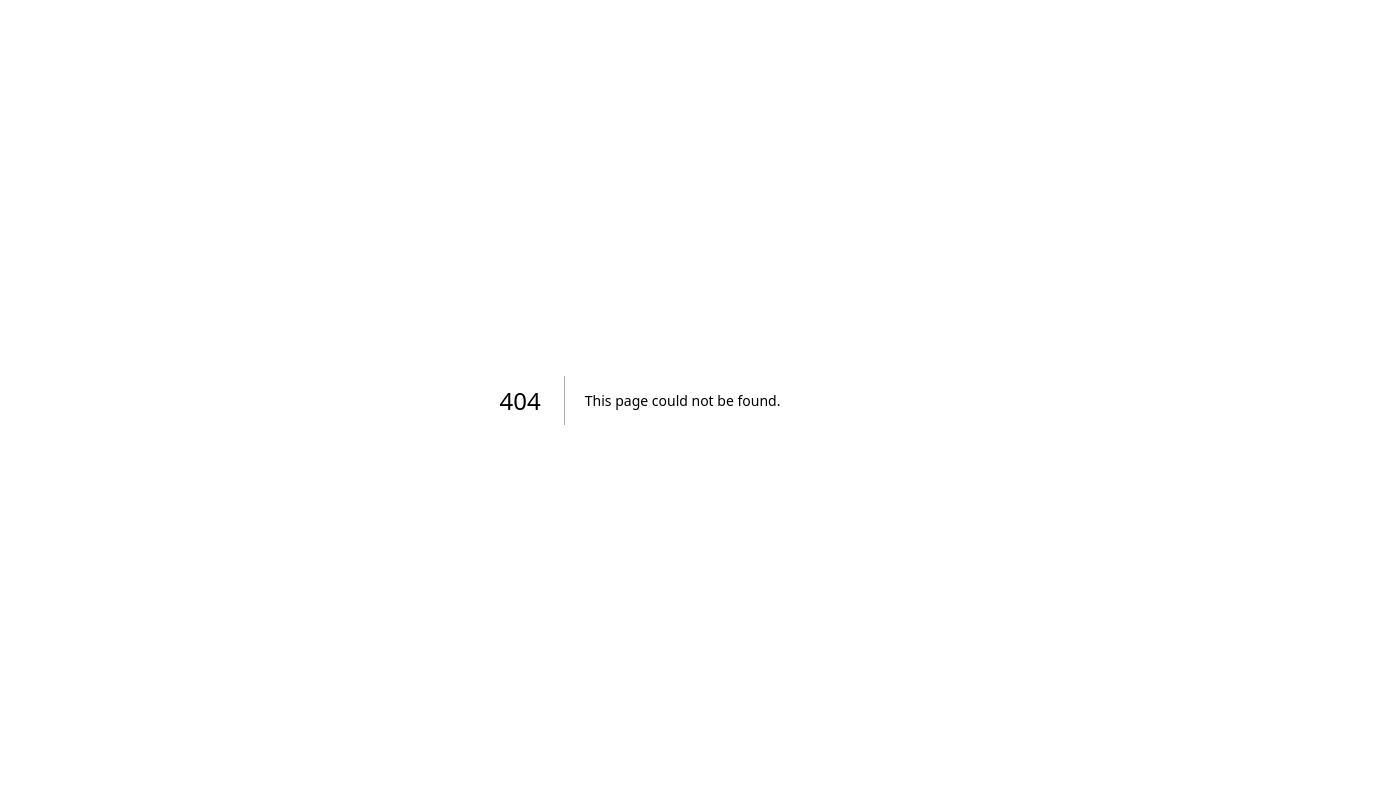
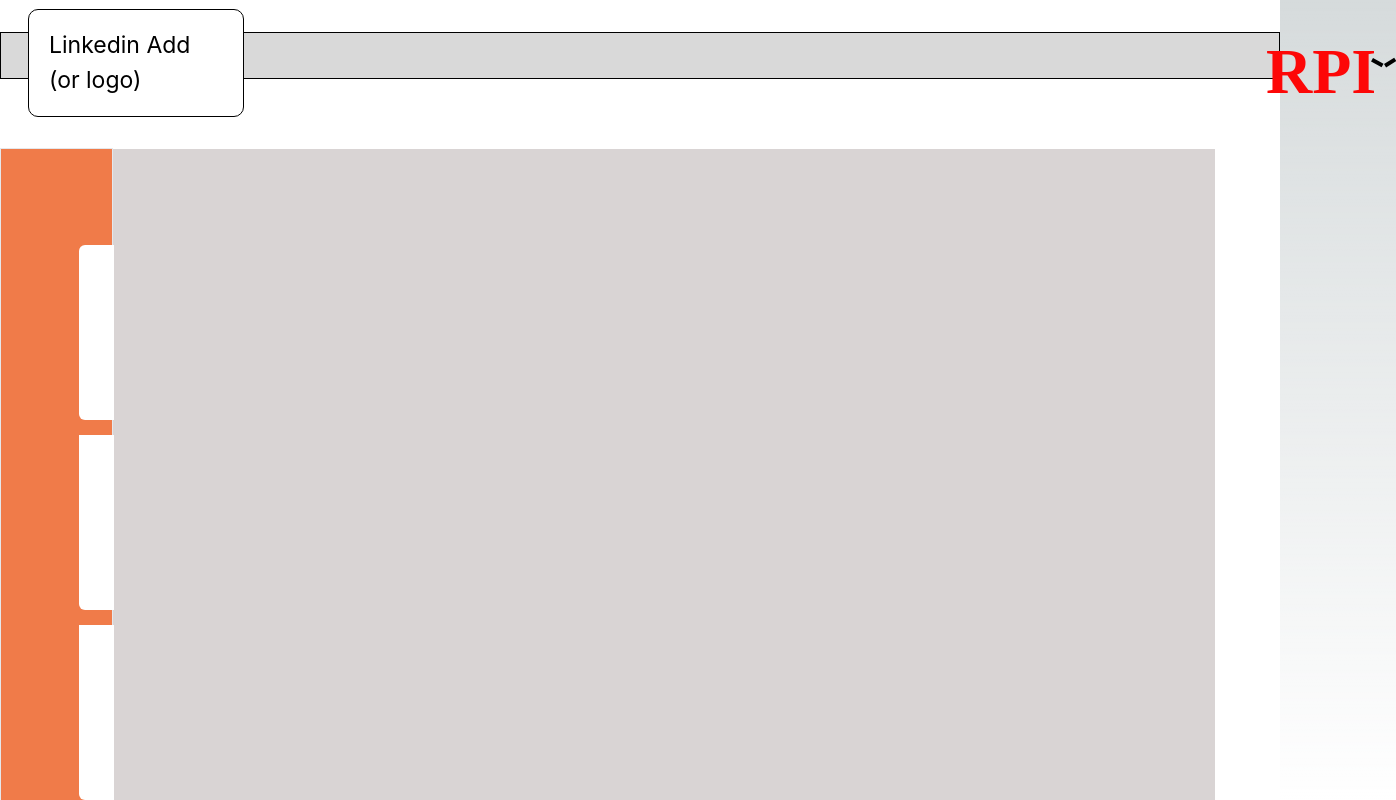
Before and after one commit to Tem-i/LinkedinAddOn, a Next.js app in the folder addondb/: page /website/home in a window 1280 px wide. Before the commit this address had no page. Shown: the top 800 px of the page, 1396 px wide, since content can reach past the window. Built offline with nearby package versions, Linux system fonts and the light colour scheme.

Commit message:
new commit

```diff
--- /dev/null
+++ b/addondb/pages/website/home.tsx
@@ -0,0 +1,39 @@
+import React from 'react'
+import Head from 'next/head'
+
+const home = () => {
+  return (
+    <div className='flex flex-col h-screen'>
+        <Head>
+            <title>Home</title>
+        </Head>
+
+    <div className="w-full h-full relative bg-white">
+    <div className="w-full h-[47px] left-0 top-[32px] absolute bg-[#d9d9d9] border border-black" />
+    <div className="w-[90%] max-w-[1281px] h-[90%] max-h-[1187px] left-[5%] top-[148px] absolute bg-[#d9d4d4] border border-white" />
+    <div className="w-[216px] h-[108px] left-[28px] top-[9px] absolute bg-white rounded-[10px] border border-black" />
+    <div className="w-[115px] h-[108px] left-[1254px] top-[7px] absolute bg-red rounded-full" />
+    <div className="w-[101px] h-[52px] left-[1266px] top-[24px] absolute text-[#fd0707] text-[64px] font-extrabold font-['Inconsolata']">RPI </div>
+    <div className="w-[21px] h-[6.41px] left-[1373px] top-[58px] absolute">
+        <div className="w-[12.28px] h-[0px] left-0 top-[0.35px] absolute origin-top-left rotate-[28.81deg] border-2 border-black"></div>
+        <div className="w-[12.08px] h-[0px] left-[10.76px] top-[6.41px] absolute origin-top-left rotate-[-32.04deg] border-2 border-black"></div>
+    </div>
+    <div className="w-[147.14px] h-[89px] left-[49px] top-[28px] absolute text-black text-[23px] font-normal font-['Inter']">Linkedin Add (or logo)</div>
+
+    {/* Sidebar */}
+    <div className="w-[113px] h-full left-0 top-[148px] absolute bg-[#f07b49] border">
+        <div className="w-[35px] h-[175px] left-[78px] top-[96px] absolute bg-white rounded-tl-md rounded-bl-md" />
+        <div className="w-[35px] h-[175px] left-[78px] top-[286px] absolute bg-white ounded-tl-md rounded-bl-md" />
+        <div className="w-[35px] h-[175px] left-[78px] top-[476px] absolute bg-white ounded-tl-md rounded-bl-md" />
+    </div>
+
+
+</div>
+
+</div>
+
+
+  )
+}
+
+export default home
```
Also changed, not shown: 1 other file (tests, documents, lock files or other folders).
